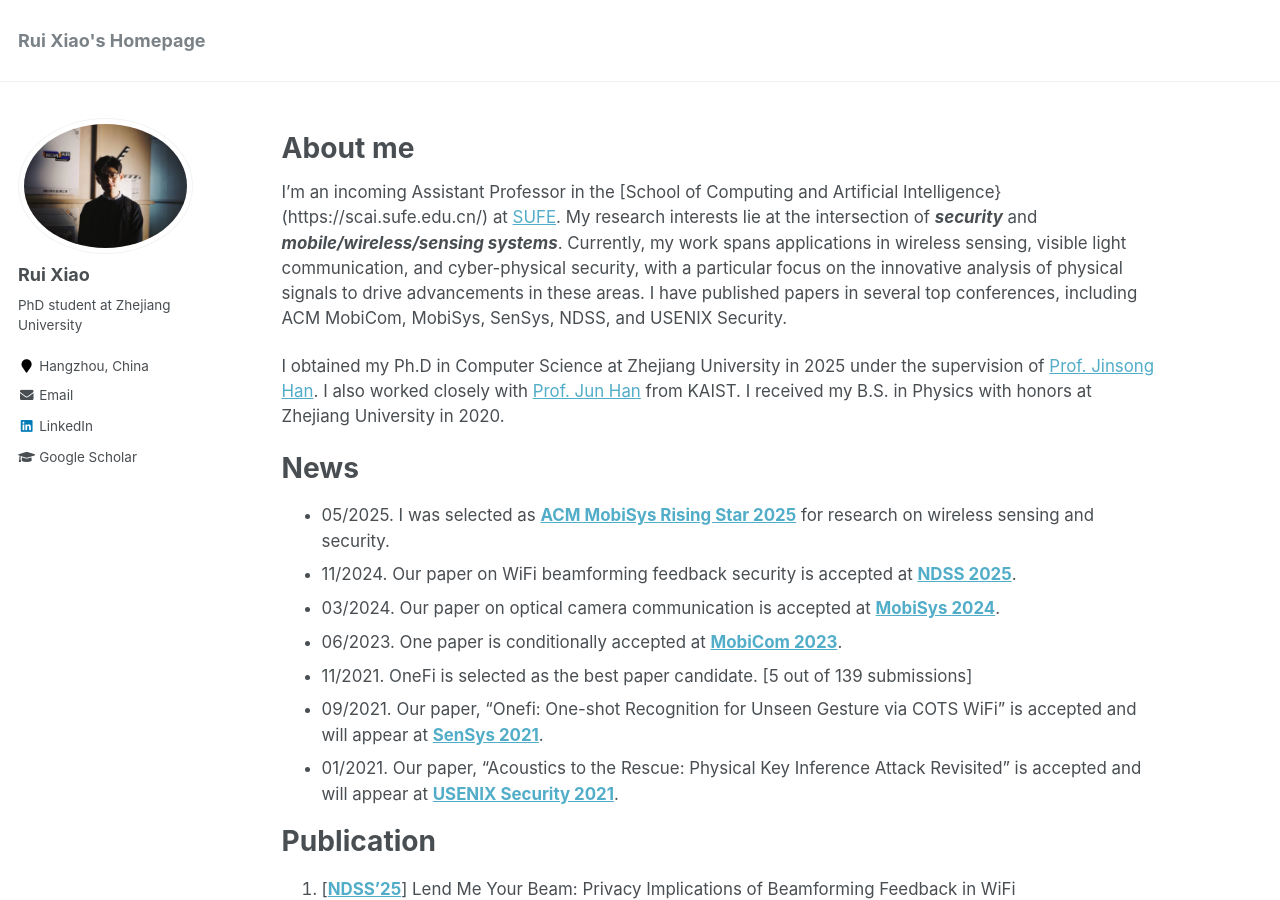
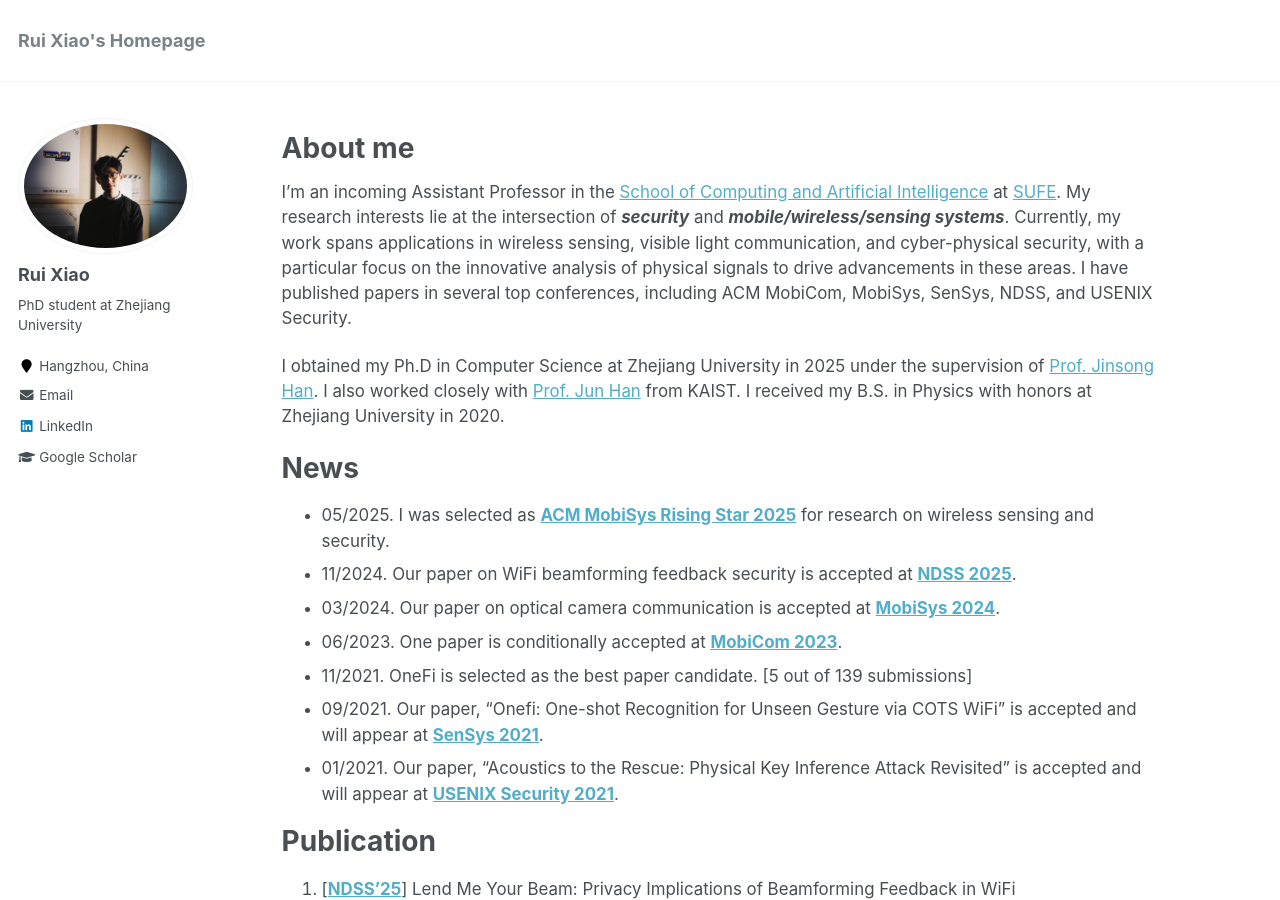
Before and after one commit to ruixiao24/ruixiao24.github.io, a Jekyll site: the page built from _pages/about.md, in a window 1280 px wide and 900 px high. Built offline with Jekyll 4.4.1, drawn with Linux system fonts in a browser that asks for light colours.

Commit message:
Update about.md

```diff
--- a/_pages/about.md
+++ b/_pages/about.md
@@ -10,7 +10,7 @@
 
 # About me
 
-I'm an incoming Assistant Professor in the [School of Computing and Artificial Intelligence}(https://scai.sufe.edu.cn/) at [SUFE](https://english.sufe.edu.cn/).
+I'm an incoming Assistant Professor in the [School of Computing and Artificial Intelligence](https://scai.sufe.edu.cn/) at [SUFE](https://english.sufe.edu.cn/).
 My research interests lie at the intersection of ***security*** and ***mobile/wireless/sensing systems***. Currently, my work spans applications in wireless sensing, visible light communication, and cyber-physical security, with a particular focus on the innovative analysis of physical signals to drive advancements in these areas. I have published papers in several top conferences, including ACM MobiCom, MobiSys, SenSys, NDSS, and USENIX Security.
 
 I obtained my Ph.D in Computer Science at Zhejiang University in 2025 under the supervision of [Prof. Jinsong Han](https://person.zju.edu.cn/en/hanjinsong). I also worked closely with [Prof. Jun Han](http://www.junhan.org/) from KAIST. I received my B.S. in Physics with honors at Zhejiang University in 2020.
```
